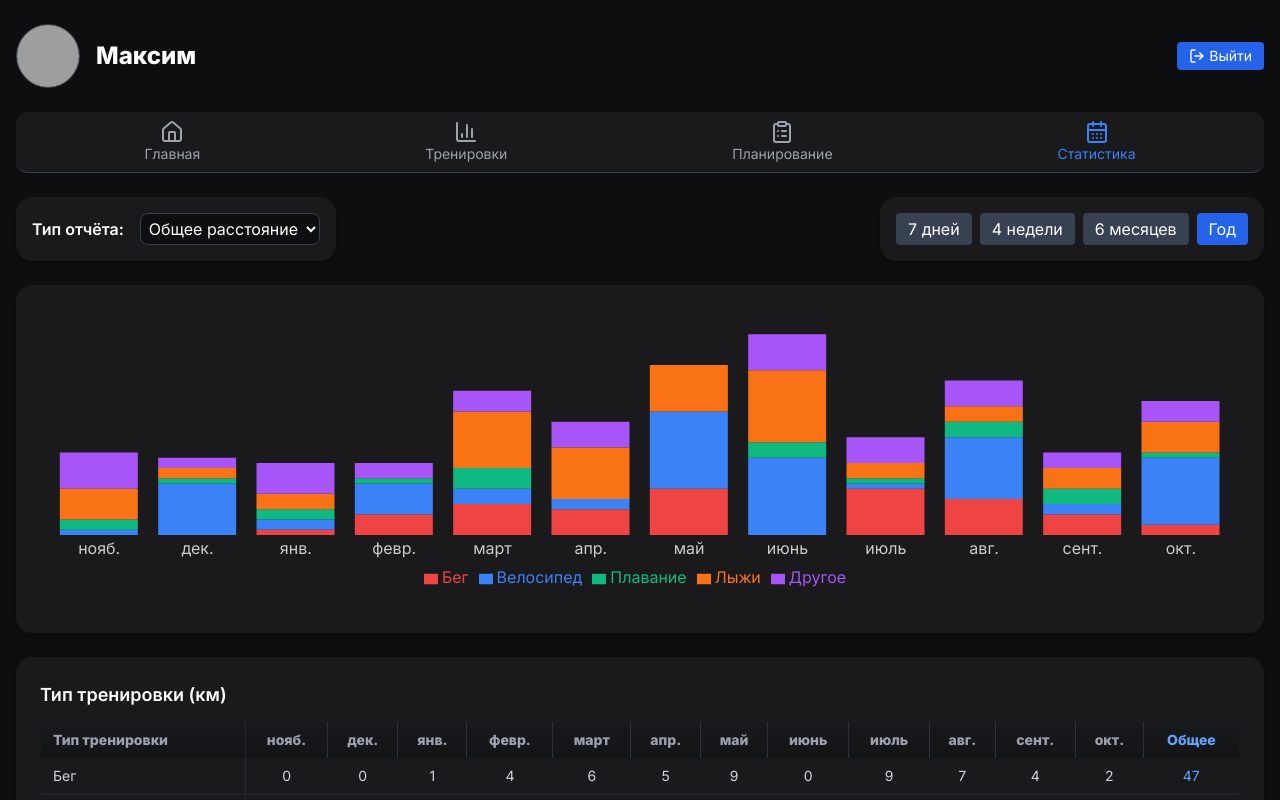
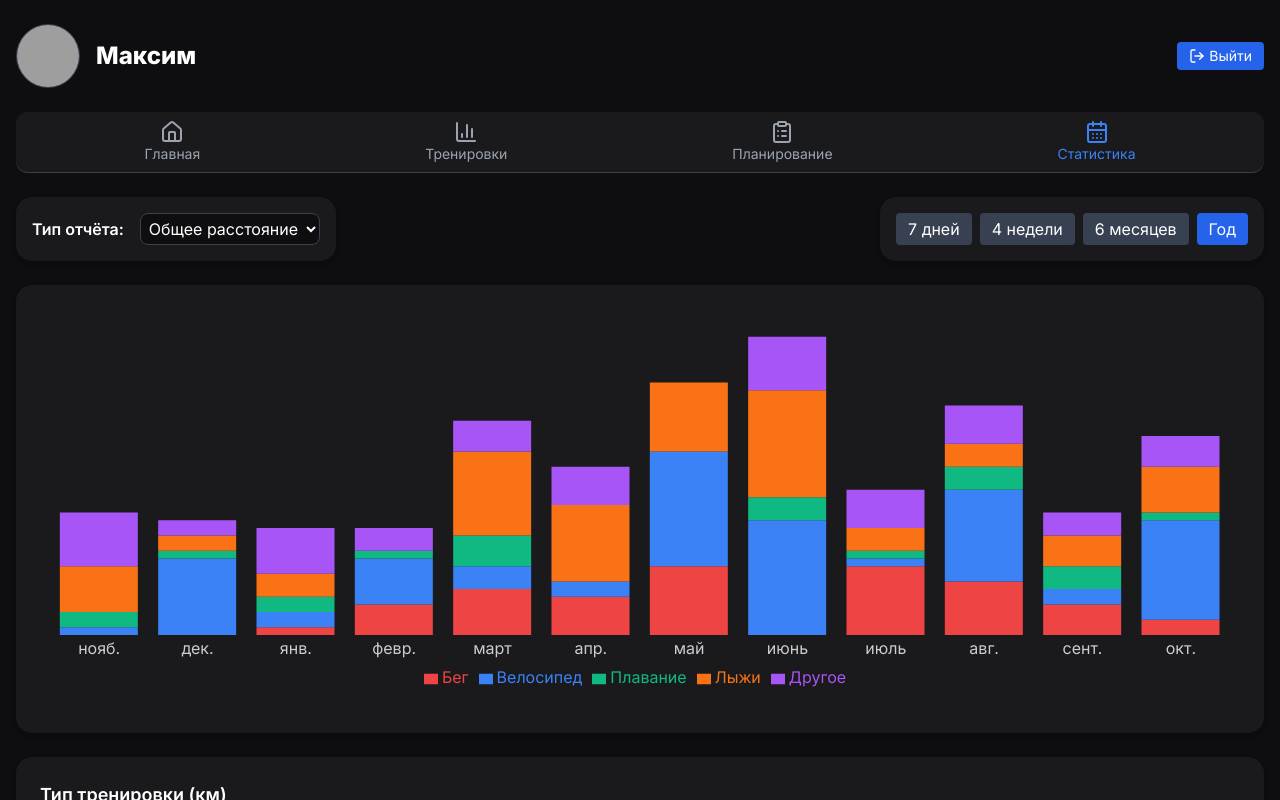
Before and after one commit to mbaliabin/dagbook-test, a React (Vite) app in the folder fasx-frontend/: page /statistics in a window 1280 px wide. Shown: the top 800 px of the page. Built offline with nearby package versions, Linux system fonts and the light colour scheme; grey boxes are pictures that could not be loaded.

Commit message:
Доработка StatisticsPage.tsx 95

```diff
--- a/fasx-frontend/src/pages/StatisticsPage.tsx
+++ b/fasx-frontend/src/pages/StatisticsPage.tsx
@@ -28,18 +28,15 @@ export default function StatisticsPage() {
 
   const intervals = ["7 дней", "4 недели", "6 месяцев", "Год"];
 
-  // Типы тренировок и зоны выносливости
   const trainingTypes = ["Бег", "Велосипед", "Плавание", "Лыжи", "Другое"];
   const enduranceZones = ["I1", "I2", "I3", "I4", "I5"];
 
-  // Генерация данных для диаграммы и таблицы
   const generateData = () => {
     const today = dayjs();
     let data: any[] = [];
 
     let types = reportType === "Выносливость" ? enduranceZones : trainingTypes;
 
-    // Максимальные значения для генерации данных
     const maxValues: any = {
       "Общее расстояние": { Бег: 10, Лыжи: 15, Велосипед: 20, Плавание: 5, Другое: 8 },
       "Длительность": { Бег: 60, Лыжи: 90, Велосипед: 120, Плавание: 30, Другое: 45 },
@@ -136,7 +133,7 @@ export default function StatisticsPage() {
 
         {/* Диаграмма */}
         <div className="bg-[#1a1a1d] p-6 rounded-2xl shadow-md">
-          <ResponsiveContainer width="100%" height={300}>
+          <ResponsiveContainer width="100%" height={400}>
             <BarChart data={chartData} margin={{ top: 20, right: 10, left: 10, bottom: 20 }}>
               <XAxis dataKey="label" axisLine={false} tickLine={false} stroke="#ccc" />
               <Tooltip contentStyle={{ backgroundColor: "#1a1a1d", border: "1px solid #333", color: "#fff" }} />
@@ -158,23 +155,23 @@ export default function StatisticsPage() {
             <table className="w-full text-sm text-gray-300 border-collapse border border-gray-800 rounded-xl overflow-hidden">
               <thead className="text-gray-400 bg-gradient-to-b from-[#18191c] to-[#131416]">
                 <tr>
-                  <th className="text-left py-2 px-3 border-r border-gray-800">
+                  <th className="text-left py-3 px-3 border-r border-gray-800">
                     {reportType === "Выносливость" ? "Зона" : "Тип тренировки"}
                   </th>
                   {months.map((m) => (
-                    <th key={m} className="py-2 px-2 text-center border-r border-gray-700/70">{m}</th>
+                    <th key={m} className="py-3 px-2 text-center border-r border-gray-700/70">{m}</th>
                   ))}
-                  <th className="py-2 px-2 text-center text-blue-400 border-l border-gray-800">Общее</th>
+                  <th className="py-3 px-2 text-center text-blue-400 border-l border-gray-800">Общее</th>
                 </tr>
               </thead>
               <tbody>
                 {(reportType === "Выносливость" ? enduranceZones : trainingTypes).map((type) => (
                   <tr key={type} className="border-b border-gray-800">
-                    <td className="py-2 px-3 border-r border-gray-800">{type}</td>
+                    <td className="py-3 px-3 border-r border-gray-800">{type}</td>
                     {chartData.map((d, i) => (
-                      <td key={i} className="text-center">{d[type]}</td>
+                      <td key={i} className="text-center py-3">{d[type]}</td>
                     ))}
-                    <td className="text-center text-blue-400">
+                    <td className="text-center text-blue-400 py-3">
                       {chartData.reduce((sum, d) => sum + d[type], 0)}
                     </td>
                   </tr>
```
